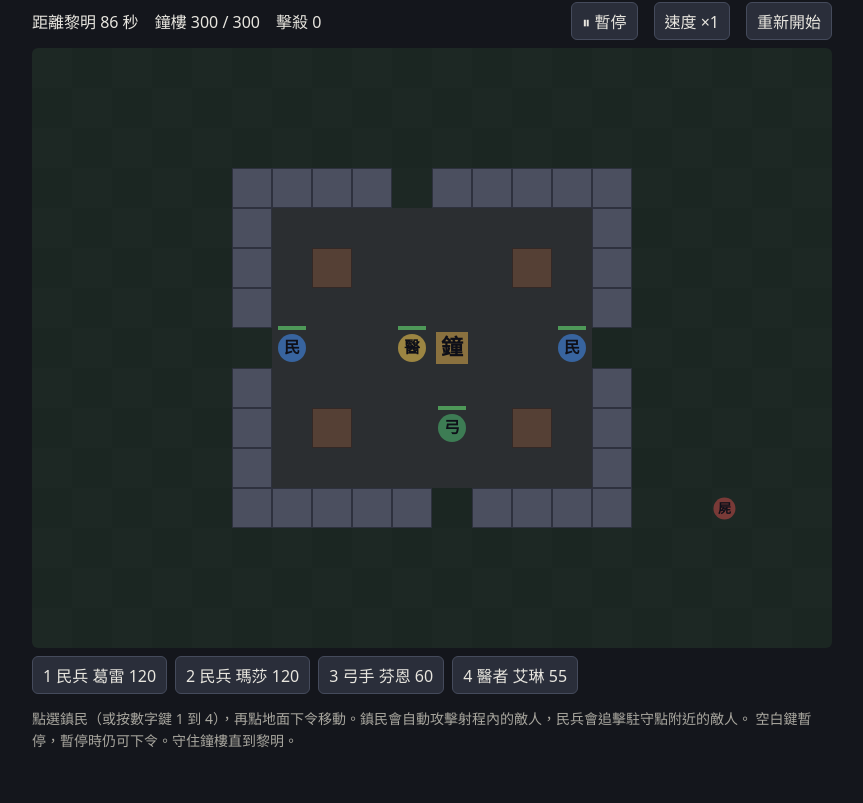
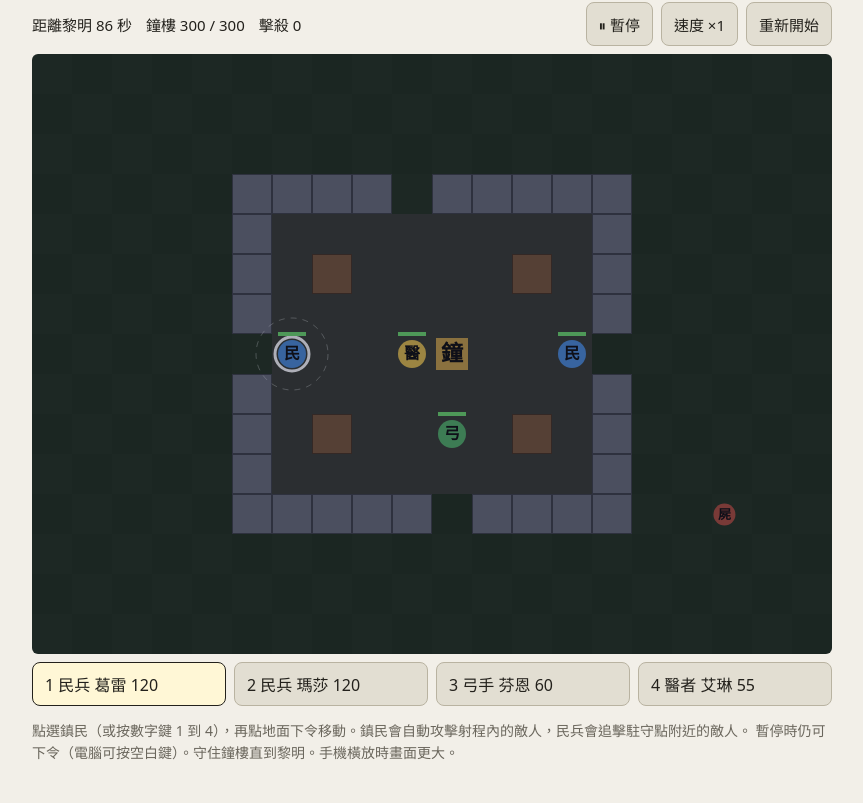
Before and after one commit to xcNight/Rpg, a website built with Vite: page index.html in a window 1280 px wide. Shown: the part 51-854 px from the top of the page, without its empty margins (208-1071 px from the left). Built offline with nearby package versions, Linux system fonts and the light colour scheme.

Commit message:
優化手機操作並新增單檔打包
- 觸控判定放寬、預設選取第一位鎮民、點擊目的地顯示標記
- 版面改為手機優先：大按鈕、兩欄鎮民列表、安全區域與防誤縮放
- 新增 npm run build:single，輸出可獨立開啟的 dist/single.html

Co-Authored-By: Claude Sonnet 5.5 <noreply@anthropic.com>
Claude-Session: https://claude.ai/code/session_01VLBPJggHRbrvVTTeisFgFq

```diff
--- a/index.html
+++ b/index.html
@@ -2,37 +2,99 @@
 <html lang="zh-Hant">
   <head>
     <meta charset="UTF-8" />
-    <meta name="viewport" content="width=device-width, initial-scale=1.0" />
+    <meta
+      name="viewport"
+      content="width=device-width, initial-scale=1.0, maximum-scale=1.0, user-scalable=no, viewport-fit=cover"
+    />
+    <meta name="theme-color" content="#14161c" />
     <title>最後一夜</title>
     <style>
-      * { box-sizing: border-box; }
+      :root {
+        --bg: #f2efe8;
+        --fg: #23211c;
+        --muted: #6a665c;
+        --btn: #e2ded2;
+        --btn-hover: #d6d1c3;
+        --btn-border: #b9b3a1;
+        --sel: #fff7d6;
+        --veil: rgba(20, 22, 28, 0.82);
+        --veil-fg: #f2efe8;
+      }
+      @media (prefers-color-scheme: dark) {
+        :root:not([data-theme='light']) {
+          --bg: #14161c;
+          --fg: #e8e6df;
+          --muted: #a9a79f;
+          --btn: #2a2e3a;
+          --btn-hover: #353a49;
+          --btn-border: #454b5c;
+          --sel: #3d4458;
+        }
+      }
+      :root[data-theme='dark'] {
+        --bg: #14161c;
+        --fg: #e8e6df;
+        --muted: #a9a79f;
+        --btn: #2a2e3a;
+        --btn-hover: #353a49;
+        --btn-border: #454b5c;
+        --sel: #3d4458;
+      }
+      * { box-sizing: border-box; -webkit-tap-highlight-color: transparent; }
+      html { -webkit-text-size-adjust: 100%; }
       body {
         margin: 0;
-        background: #14161c;
-        color: #e8e6df;
+        background: var(--bg);
+        color: var(--fg);
         font-family: system-ui, 'Noto Sans TC', 'Microsoft JhengHei', sans-serif;
+        -webkit-user-select: none;
+        user-select: none;
+        overscroll-behavior: none;
       }
-      main { max-width: 832px; margin: 0 auto; padding: 12px 16px 24px; }
+      main {
+        max-width: 832px;
+        margin: 0 auto;
+        padding: 12px 16px 24px;
+        padding-left: max(16px, env(safe-area-inset-left));
+        padding-right: max(16px, env(safe-area-inset-right));
+        padding-bottom: max(24px, env(safe-area-inset-bottom));
+      }
       h1 { font-size: 20px; margin: 4px 0 8px; }
-      .hud { display: flex; flex-wrap: wrap; gap: 8px 16px; align-items: center; margin-bottom: 8px; }
+      .hud { display: flex; flex-wrap: wrap; gap: 6px 14px; align-items: center; margin-bottom: 8px; font-size: 15px; }
       .hud .spacer { flex: 1; }
+      .hud .btns { display: flex; gap: 8px; width: 100%; }
+      .hud .btns button { flex: 1; }
       button {
-        background: #2a2e3a; color: inherit; border: 1px solid #454b5c; border-radius: 6px;
-        padding: 6px 10px; font: inherit; cursor: pointer;
+        background: var(--btn);
+        color: inherit;
+        border: 1px solid var(--btn-border);
+        border-radius: 8px;
+        padding: 0 12px;
+        min-height: 44px;
+        font: inherit;
+        cursor: pointer;
+        touch-action: manipulation;
       }
-      button:hover { background: #353a49; }
+      button:hover { background: var(--btn-hover); }
       .stage { position: relative; }
       canvas { display: block; width: 100%; height: auto; border-radius: 6px; touch-action: none; cursor: pointer; }
-      #roster { display: flex; flex-wrap: wrap; gap: 8px; margin-top: 8px; }
-      .unit.sel { border-color: #fff; background: #3d4458; }
+      #roster { display: grid; grid-template-columns: repeat(2, 1fr); gap: 8px; margin-top: 8px; }
+      .unit { text-align: left; }
+      .unit.sel { border-color: var(--fg); background: var(--sel); }
       .unit.dead { opacity: 0.45; cursor: default; }
       #overlay {
         position: absolute; inset: 0; display: flex; flex-direction: column; gap: 16px;
         align-items: center; justify-content: center; text-align: center; padding: 16px;
-        background: #000b; border-radius: 6px; font-size: 18px;
+        background: var(--veil); color: var(--veil-fg); border-radius: 6px; font-size: 18px;
       }
+      #overlay button { color: var(--fg); padding: 0 24px; }
       #overlay[hidden] { display: none; }
-      .help { color: #a9a79f; font-size: 14px; line-height: 1.6; }
+      .help { color: var(--muted); font-size: 14px; line-height: 1.6; }
+      @media (min-width: 640px) {
+        #roster { grid-template-columns: repeat(4, 1fr); }
+        .hud .btns { width: auto; }
+        .hud .btns button { flex: none; }
+      }
     </style>
   </head>
   <body>
@@ -43,9 +105,11 @@
         <span id="bell"></span>
         <span id="kills"></span>
         <span class="spacer"></span>
-        <button id="pause"></button>
-        <button id="speed"></button>
-        <button id="restart">重新開始</button>
+        <div class="btns">
+          <button id="pause"></button>
+          <button id="speed"></button>
+          <button id="restart">重新開始</button>
+        </div>
       </div>
       <div class="stage">
         <canvas id="game"></canvas>
@@ -57,7 +121,7 @@
       <div id="roster"></div>
       <p class="help">
         點選鎮民（或按數字鍵 1 到 4），再點地面下令移動。鎮民會自動攻擊射程內的敵人，民兵會追擊駐守點附近的敵人。
-        空白鍵暫停，暫停時仍可下令。守住鐘樓直到黎明。
+        暫停時仍可下令（電腦可按空白鍵）。守住鐘樓直到黎明。手機橫放時畫面更大。
       </p>
     </main>
     <script type="module" src="/src/main.ts"></script>
--- a/package.json
+++ b/package.json
@@ -7,7 +7,8 @@
     "dev": "vite",
     "build": "tsc --noEmit && vite build",
     "preview": "vite preview",
-    "test": "vitest run"
+    "test": "vitest run",
+    "build:single": "npm run build && node scripts/inline.mjs"
   },
   "devDependencies": {
     "typescript": "^7.0.2",
--- a/src/main.ts
+++ b/src/main.ts
@@ -18,13 +18,17 @@ const btnPause = $('pause');
 const btnSpeed = $('speed');
 
 let game: Game = createGame(Date.now());
-let selected: number | null = null;
+// 預設選取第一位鎮民，手機上不用先點一次才能下令
+let selected: number | null = game.villagers[0].id;
+// 點擊目的地的短暫標記，讓觸控時看得出命令有生效
+let marker: { x: number; y: number; ttl: number } | null = null;
 let paused = false;
 let speed = 1;
 
 function restart() {
   game = createGame(Date.now());
-  selected = null;
+  selected = game.villagers[0].id;
+  marker = null;
   paused = false;
   elOverlay.hidden = true;
   syncButtons();
@@ -45,10 +49,25 @@ canvas.addEventListener('pointerdown', (ev) => {
   const rect = canvas.getBoundingClientRect();
   const x = ((ev.clientX - rect.left) / rect.width) * W;
   const y = ((ev.clientY - rect.top) / rect.height) * H;
-  // 點到鎮民就選取，否則命令已選取的鎮民移動
-  const hit = game.villagers.find((v) => v.alive && Math.hypot(v.x - x, v.y - y) < 0.6);
-  if (hit) selected = hit.id;
-  else if (selected !== null) orderMove(game, selected, Math.floor(x), Math.floor(y));
+  ev.preventDefault();
+  // 手指比滑鼠粗，觸控時放寬判定範圍；點到鎮民就選取（取最近的），否則命令已選取的鎮民移動
+  const reach = ev.pointerType === 'mouse' ? 0.6 : 1.0;
+  let hit: Game['villagers'][number] | null = null;
+  let best = reach;
+  for (const v of game.villagers) {
+    const d = Math.hypot(v.x - x, v.y - y);
+    if (v.alive && d < best) {
+      hit = v;
+      best = d;
+    }
+  }
+  if (hit) {
+    selected = hit.id;
+  } else if (selected !== null) {
+    const tx = Math.floor(x);
+    const ty = Math.floor(y);
+    if (orderMove(game, selected, tx, ty)) marker = { x: tx + 0.5, y: ty + 0.5, ttl: 0.6 };
+  }
 });
 
 window.addEventListener('keydown', (ev) => {
@@ -101,6 +120,19 @@ function frame(now: number) {
   last = now;
   if (!paused) update(game, dt * speed);
   render(ctx, game, selected);
+  if (marker) {
+    marker.ttl -= dt;
+    if (marker.ttl <= 0) marker = null;
+    else {
+      const k = marker.ttl / 0.6;
+      ctx.strokeStyle = `rgba(255,255,255,${k})`;
+      ctx.lineWidth = 3;
+      ctx.beginPath();
+      ctx.arc(marker.x * TILE, marker.y * TILE, 8 + (1 - k) * 14, 0, Math.PI * 2);
+      ctx.stroke();
+      ctx.lineWidth = 1;
+    }
+  }
   hudTimer -= dt;
   if (hudTimer <= 0) {
     updateHud();
```
Also changed, not shown: scripts/inline.mjs (added, +10 -0 lines).
